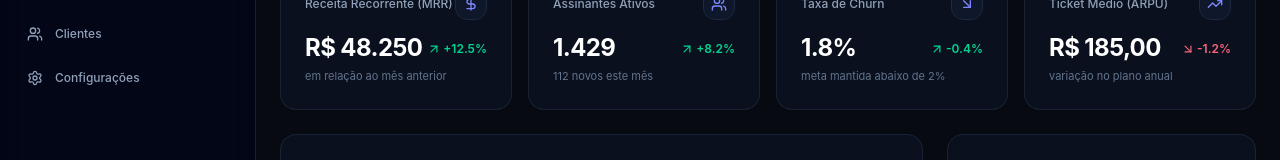
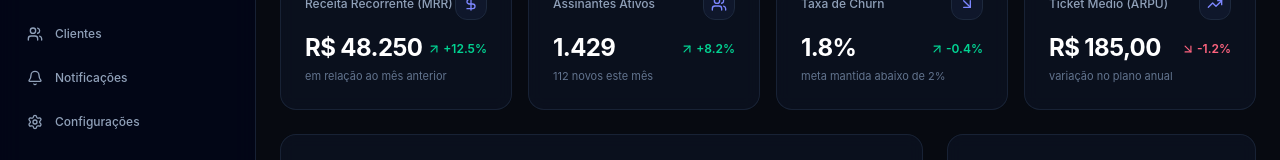
Before and after one commit to felipecostta94/dashboard-gestao, a React (Vite) app: page / in a window 1280 px wide. Both pictures are taken after typing "name@example.com", "Sample123" into the empty fields and a click on the button "Entrar na plataforma". Shown: the part 193-353 px from the top of the page. Built offline with nearby package versions, Linux system fonts and the light colour scheme.

Commit message:
feat: add notifications option to sidebar navigation menu

```diff
--- a/src/components/layout/Sidebar.tsx
+++ b/src/components/layout/Sidebar.tsx
@@ -2,6 +2,7 @@ import { useState } from 'react';
 import { useAuth } from '../../context/AuthContext';
 import {
   LayoutDashboard,
+  Bell,
   BarChart3,
   Receipt,
   Users,
@@ -27,6 +28,7 @@ export function Sidebar({ activeTab, setActiveTab }: SidebarProps) {
     { id: 'analytics', label: 'Métricas', icon: BarChart3 },
     { id: 'transactions', label: 'Transações', icon: Receipt },
     { id: 'customers', label: 'Clientes', icon: Users },
+    { id: 'notifications', label: 'Notificações', icon: Bell },
     { id: 'settings', label: 'Configurações', icon: Settings },
   ];
 
```
